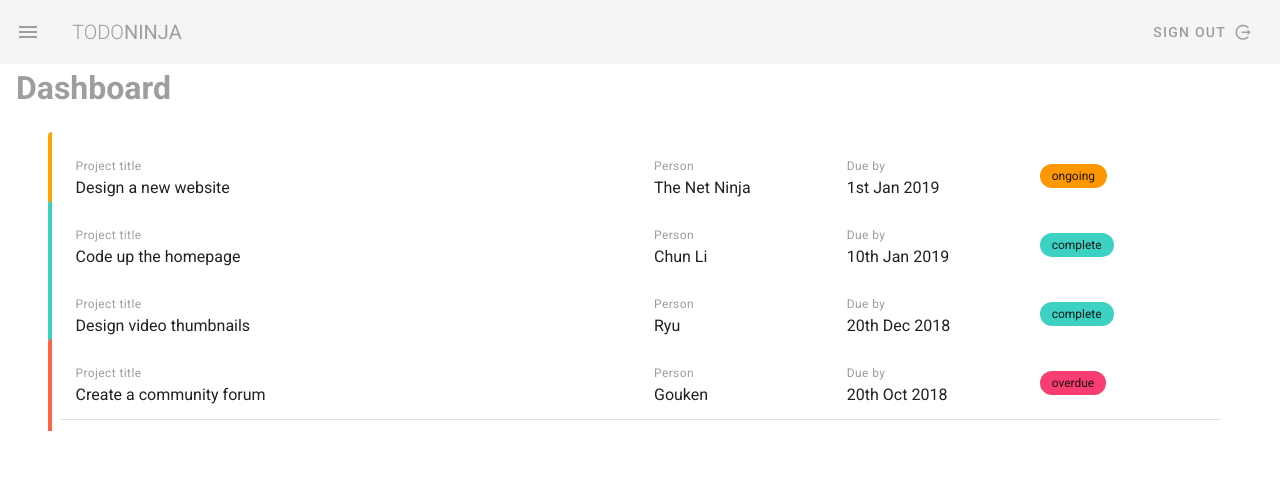
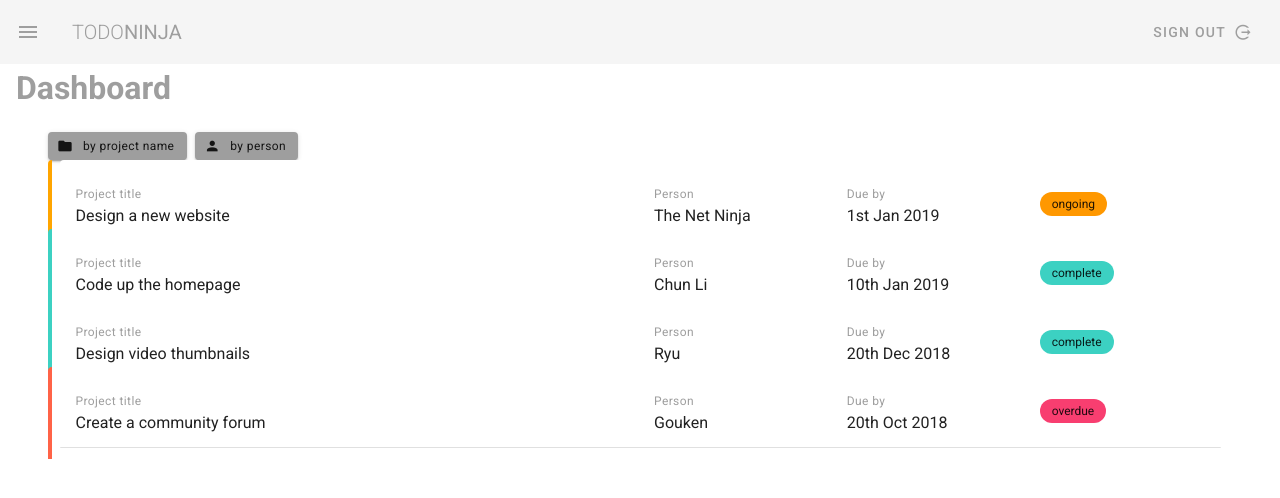
Before and after one commit to rafal-mi/todo-ninja, a Vue app: page / in a window 1280 px wide. Shown: the top 498 px of the page. Built offline with nearby package versions, Linux system fonts and the light colour scheme.

Commit message:
#17 Sorting

```diff
--- a/src/views/Dashboard.vue
+++ b/src/views/Dashboard.vue
@@ -3,6 +3,16 @@
     <h1 class="subheading grey--text">Dashboard</h1>
 
     <v-container class="my-5">
+      <v-row class="mb-3">
+        <v-btn small flat color="grey" @click="sortBy('title')">
+          <v-icon left small>mdi-folder</v-icon>
+          <span class="caption text-lowercase">By project name</span>
+        </v-btn>
+        <v-btn small flat color="grey" class="ml-2" @click="sortBy('person')">
+          <v-icon left small>mdi-account</v-icon>
+          <span class="caption text-lowercase">By person</span>
+        </v-btn>
+      </v-row>
 
       <v-card flat v-for="project in projects" :key="project.title">
         <v-row :class="`pa-3 project ${project.status}`">
@@ -52,6 +62,11 @@
       }
 
     }
+  },
+  methods: {
+    sortBy(prop) {
+      this.projects.sort((a, b) => a[prop] < b[prop]? -1 : 1)
+    }
   }
 
 };
```
